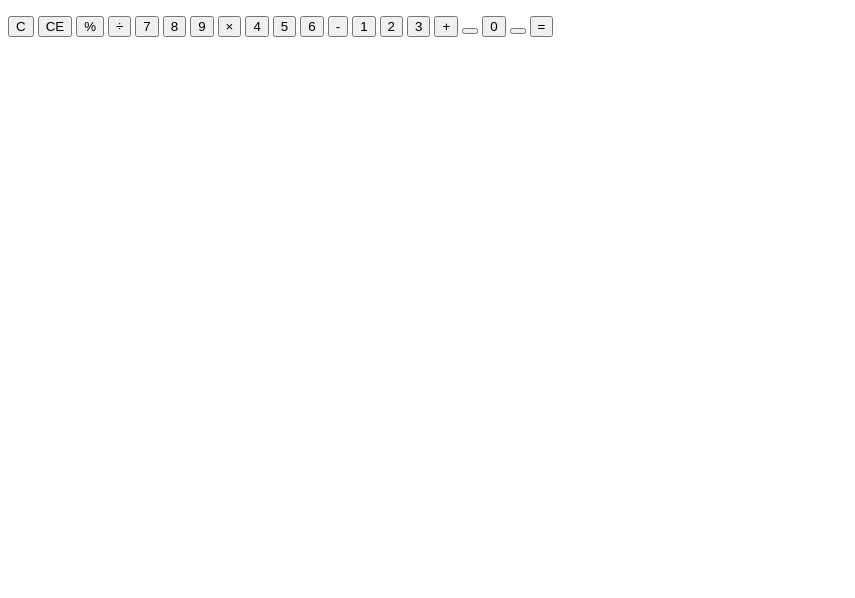
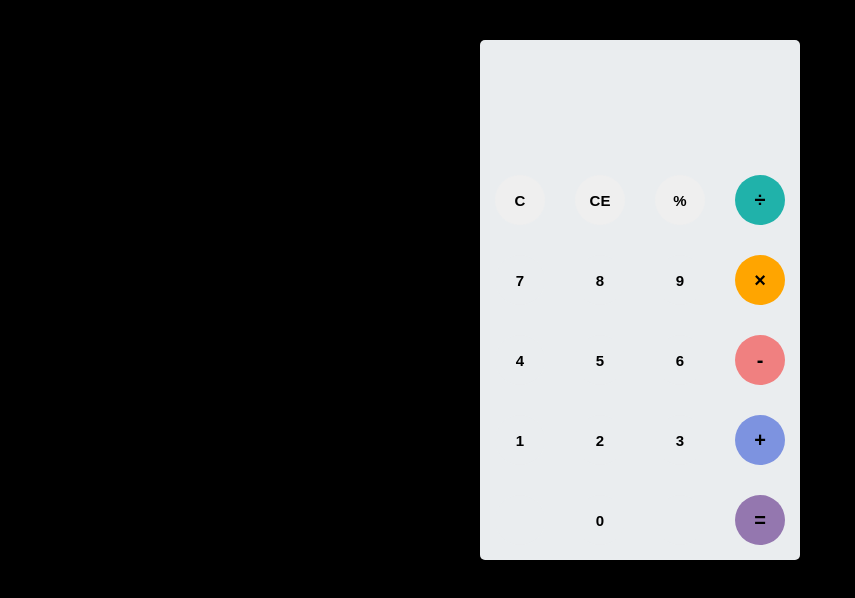
Before and after one commit to mischadab/calculator, a plain HTML site: page index.html in a window 1280 px wide. Shown: the whole page, without its empty margins (0-855 px from the left). Drawn offline with Linux system fonts and the light colour scheme.

Commit message:
included styling for calculator

```diff
--- a/index.html
+++ b/index.html
@@ -5,7 +5,92 @@
     <meta name="viewport" content="width=device-width, initial-scale=1.0">
     <title>Calculator</title>
 
+    <style>
+        body{
+            font-family: 'Open sans';
+            background-color: black;
+        }
+        #container{
+            width: 1000px;
+            height: 550px;
+            margin: 20px auto;
+            background-color: linear-gradient(rgba(0,0,0,0.3),rgba(0,0,0,0.3))
+        }
+        #calculator{
+            width: 320px;
+            height: 520px;
+            background-color: #eaedef;
+            margin: 0 auto;
+            top: 20px;
+            position: relative;
+            border-radius: 5px;
+            box-shadow: 0 4px 8px 0 rgba(0, 0, 0, 0.2), 0 6px 20px 0 rgba(0. 0, 0, 0.19);
+        }
+        #result{
+            height: 120px;
+        }
+        #history{
+            text-align: right;
+            height: 20px;
+            margin: 0 20px;
+            padding-top: 20px;
+            font-size: 15px;
+            color: #919191;
+        }
+        #output{
+            text-align: right;
+            height: 60px;
+            margin: 10px 20px;
+            font-size: 30px;
+        }
+        #keyboard{
+            height: 400px;
+        }
+        .operator, .number, .empty{
+            width: 50px;
+            height: 50px;
+            margin: 15px;
+            float: left;
+            border-radius: 50%;
+            border-width: 0;
+            font-weight: bold;
+            font-size: 15px;
+        }
+        .number, .empty{
+            background-color: #eaedef;
+        }
 
+        .number, .operator{
+            cursor: pointer;
+        }
+        .operator:active, .number:active{
+            font-size: 13px;
+        }
+        .operator:focus, .number:focus, .empty:focus{
+            outline: 0;
+        }
+        button:nth-child(4){
+            font-size: 20px;
+            background-color: #20b2aa;
+        }
+        button:nth-child(8){
+            font-size: 20px;
+            background-color: #ffa500;
+        }
+        button:nth-child(12){
+            font-size: 20px;
+            background-color: #f08080;
+        }
+        button:nth-child(16){
+            font-size: 20px;
+            background-color: #7d93e0;
+        }
+        button:nth-child(20){
+            font-size: 20px;
+            background-color:#9477af;
+        }
+
+    </style>
 </head>
 
 <body>
```
